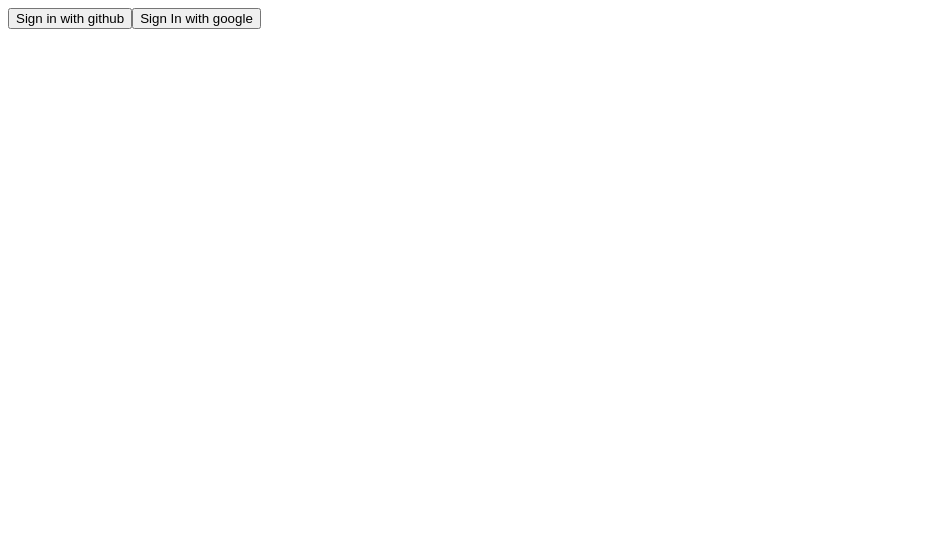
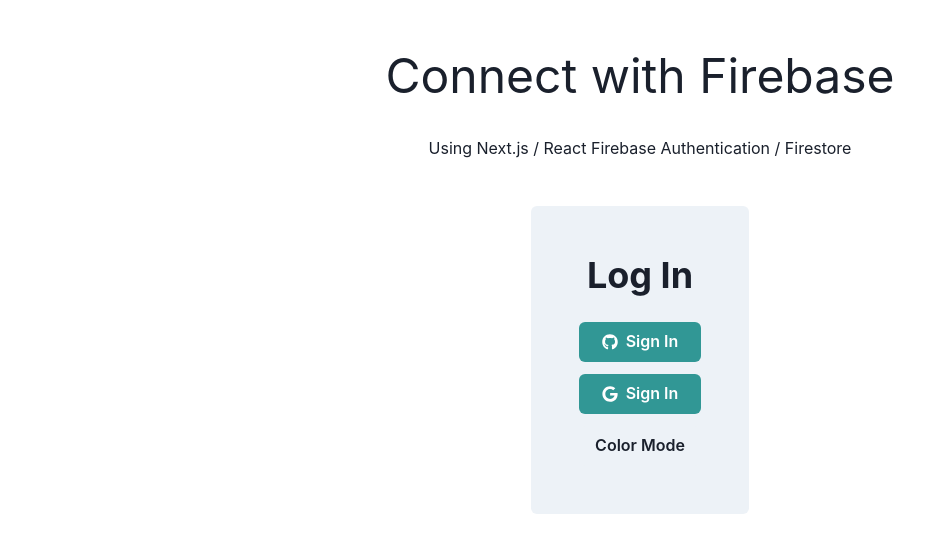
Before and after one commit to IvanMJs/imei, a Next.js app: page / in a window 1280 px wide. Shown: the top 552 px of the page, without its empty margins (0-948 px from the left). Built offline with nearby package versions, Linux system fonts and the light colour scheme; no server answers.

Commit message:
Add Styles with Chakra Ui

```diff
--- /dev/null
+++ b/components/header.js
@@ -0,0 +1,14 @@
+import { Text } from "@chakra-ui/react";
+
+export function TextHeader() {
+  return (
+    <>
+      <Text align="center" fontSize="5xl" mb={6} mt={10}>
+        Connect with Firebase
+      </Text>
+      <p align="center">
+        Using Next.js / React Firebase Authentication / Firestore
+      </p>
+    </>
+  );
+}
--- a/package.json
+++ b/package.json
@@ -9,11 +9,16 @@
     "lint": "next lint"
   },
   "dependencies": {
+    "@chakra-ui/react": "^1.6.6",
+    "@emotion/react": "^11",
+    "@emotion/styled": "^11",
     "firebase": "^7.17.1",
     "firebase-admin": "^9.11.1",
+    "framer-motion": "^4",
     "next": "11.1.0",
     "react": "17.0.2",
     "react-dom": "17.0.2",
+    "react-icons": "^4.2.0",
     "typescript": "^4.3.5"
   },
   "devDependencies": {
--- a/pages/_app.js
+++ b/pages/_app.js
@@ -1,11 +1,13 @@
-import { AuthProvider } from '../lib/auth'
-
+import { AuthProvider } from "../lib/auth";
+import { ChakraProvider } from "@chakra-ui/react";
 const App = ({ Component, pageProps }) => {
   return (
-    <AuthProvider>
-      <Component {...pageProps} />
-    </AuthProvider>
-  )
-}
+    <ChakraProvider>
+      <AuthProvider>
+        <Component {...pageProps} />
+      </AuthProvider>
+    </ChakraProvider>
+  );
+};
 
-export default App
+export default App;
--- a/pages/index.js
+++ b/pages/index.js
@@ -1,21 +1,75 @@
 import { useAuth } from "../lib/auth";
+import { TextHeader } from "../components/header";
+import {
+  Button,
+  Flex,
+  Heading,
+  Text,
+  useColorMode,
+  useColorModeValue,
+} from "@chakra-ui/react";
+import { FaGoogle, FaGithub } from "react-icons/fa";
 
 export default function Index() {
   const auth = useAuth();
+  const { toggleColorMode } = useColorMode();
+  const formBackground = useColorModeValue("gray.100", "gray.700");
 
   return auth.user ? (
-    <div>
-      <p>Hello! {auth.user.name}</p>
-      <button onClick={(e) => auth.signout()}>Sign Out</button>
-    </div>
+    <>
+      <TextHeader />
+      <Flex height="100vh" alignItems="center" justify="center">
+        <Flex
+          mt={-350}
+          direction="column"
+          background={formBackground}
+          p={12}
+          rounded={6}
+        >
+          <Text align="center" fontSize="2xl" mb={6}>
+            Hello! {auth.user.name}
+          </Text>
+          <Button
+            mb={3}
+            colorScheme="teal"
+            align="center"
+            onClick={() => auth.signout()}
+          >
+            Sign Out
+          </Button>
+          <Button onClick={toggleColorMode}>Color Mode</Button>
+        </Flex>
+      </Flex>
+    </>
   ) : (
-    <div>
-      <button onClick={(e) => auth.signinWithGitHub()}>
-        Sign in with github
-      </button>
-      <button onClick={(e) => auth.signinWithGoogle()}>
-        Sign In with google
-      </button>
-    </div>
+    <>
+      <TextHeader />
+      <Flex mt={-200} height="100vh" alignItems="center" justify="center">
+        <Flex direction="column" background={formBackground} p={12} rounded={6}>
+          <Heading align="center" mb={6}>
+            Log In
+          </Heading>
+          <Button
+            mb={3}
+            colorScheme="teal"
+            leftIcon={<FaGithub />}
+            align="center"
+            onClick={() => auth.signinWithGitHub()}
+          >
+            Sign In
+          </Button>
+          <Button
+            mb={3}
+            colorScheme="teal"
+            leftIcon={<FaGoogle />}
+            align="center"
+            onClick={(e) => auth.signinWithGoogle()}
+          >
+            Sign In
+          </Button>
+          <Button onClick={toggleColorMode}>Color Mode</Button>
+        </Flex>
+      </Flex>
+    </>
   );
 }
```
Also changed, not shown: 2 other files (tests, documents, lock files or other folders).
